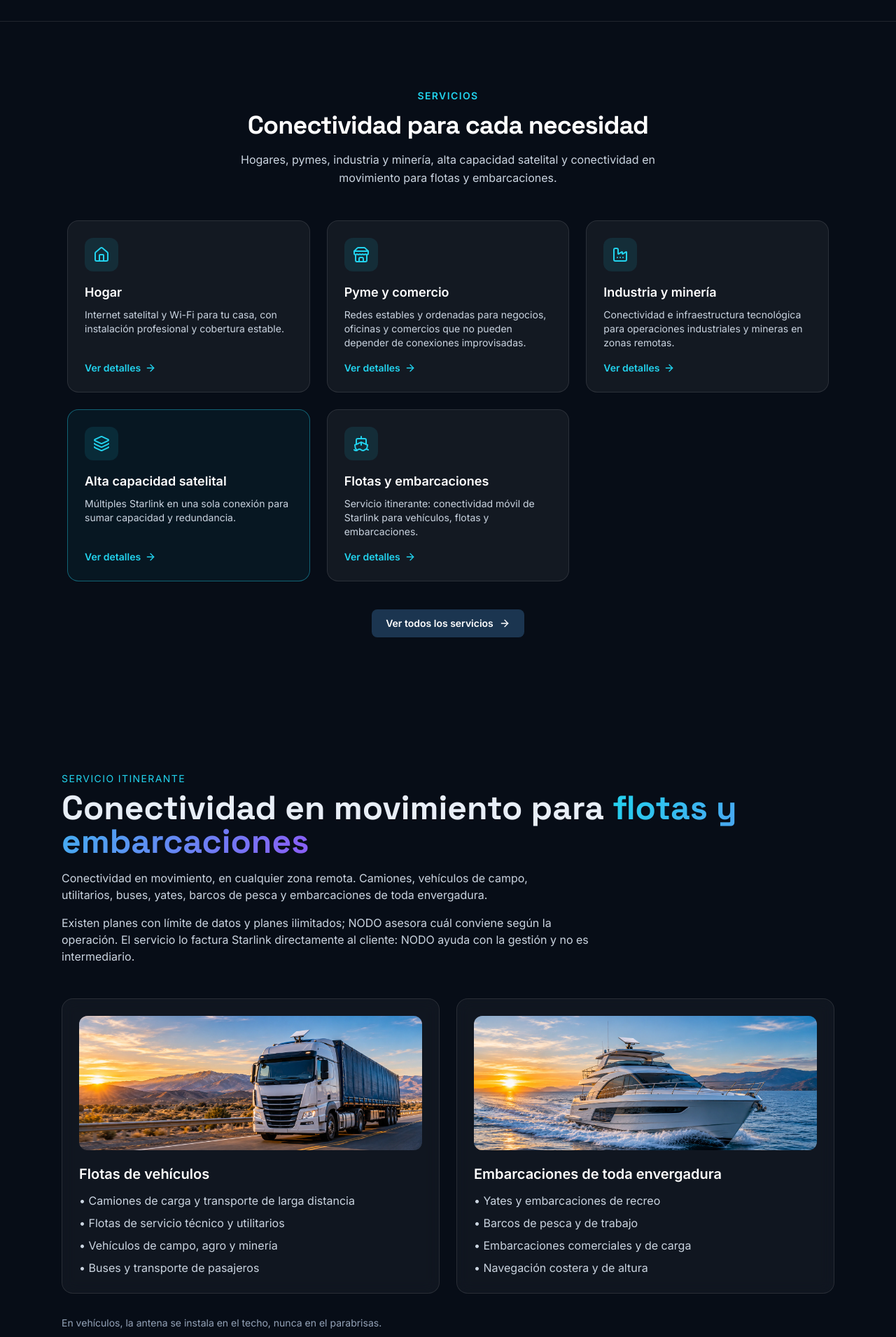
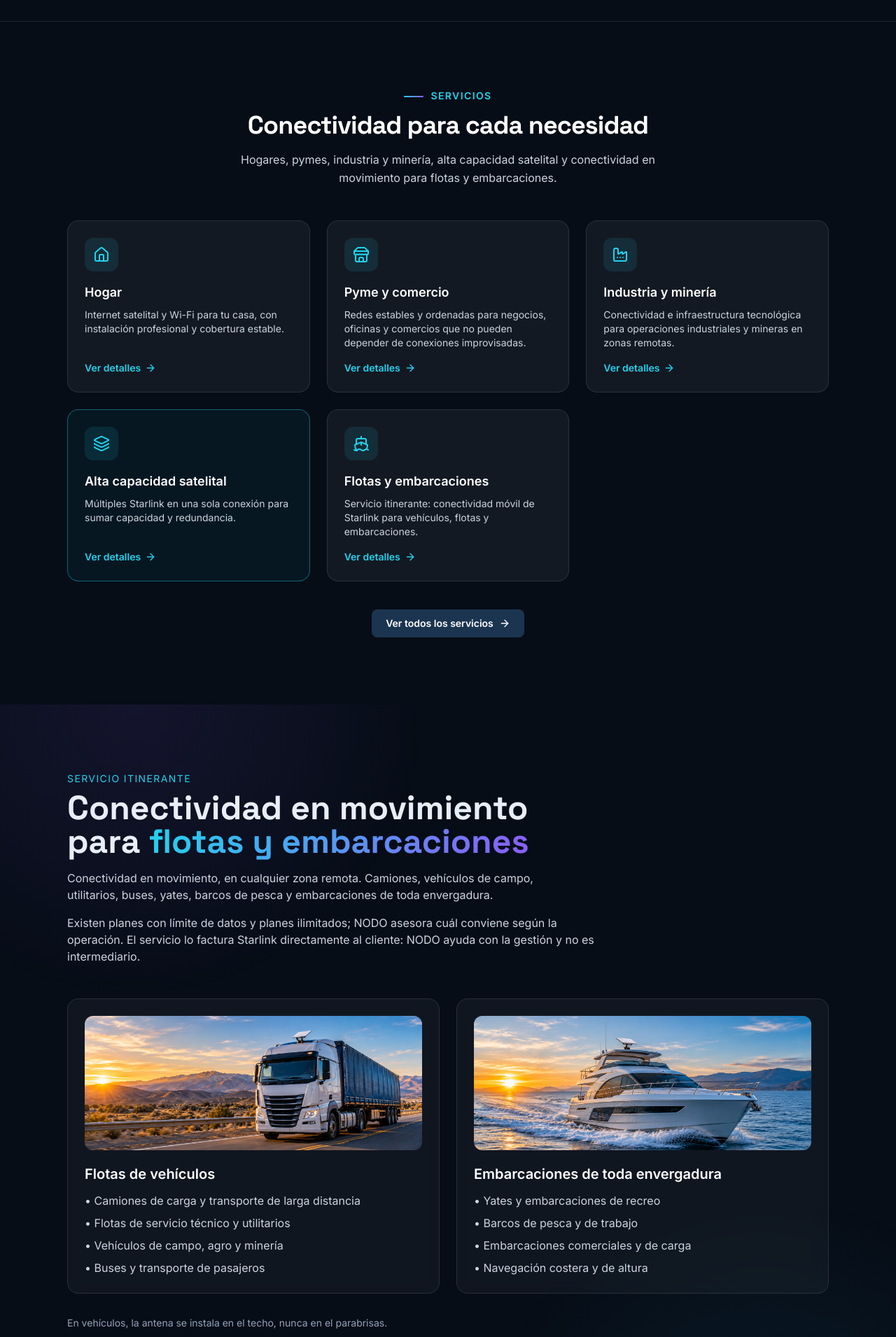
Before and after one commit to lucasprg07-lab/nodo-telecom, a Next.js app: page / in a window 1280 px wide. Shown: the part 840-2751 px from the top of the page at 70% size. Built offline with nearby package versions, Linux system fonts and the light colour scheme; no server answers.

Commit message:
feat(ui): sistema de diseño base y botones

```diff
--- a/app/globals.css
+++ b/app/globals.css
@@ -193,3 +193,64 @@
 [data-visible="true"] .diagram .seg {
   opacity: 1;
 }
+
+/* ===== Tokens de diseño ===== */
+:root {
+  --ease-out: cubic-bezier(0.22, 1, 0.36, 1);
+  --radius-card: 16px;
+}
+
+/* Títulos balanceados y anclas con margen para el menú fijo */
+h1,
+h2,
+h3 {
+  text-wrap: balance;
+}
+[id] {
+  scroll-margin-top: 6rem;
+}
+
+/* Foco visible coherente */
+:focus-visible {
+  outline: 2px solid var(--cyan);
+  outline-offset: 3px;
+}
+
+/* Fondo de sección con resplandor sutil (usar en secciones destacadas) */
+.section-glow {
+  position: relative;
+  isolation: isolate;
+}
+.section-glow::before {
+  content: "";
+  position: absolute;
+  inset: 0;
+  z-index: -1;
+  background:
+    radial-gradient(700px circle at 15% 0%, rgba(139, 92, 246, 0.1), transparent 60%),
+    radial-gradient(700px circle at 85% 100%, rgba(34, 211, 238, 0.08), transparent 60%);
+  pointer-events: none;
+}
+
+/* Tarjeta con borde luminoso al pasar el cursor (mejora de .card) */
+.card {
+  transition:
+    transform 0.35s var(--ease-out),
+    border-color 0.35s var(--ease-out),
+    box-shadow 0.35s var(--ease-out),
+    background-color 0.35s var(--ease-out);
+}
+.card:hover {
+  background-color: rgba(255, 255, 255, 0.06);
+}
+
+/* Línea decorativa para títulos de sección */
+.eyebrow-line {
+  display: inline-block;
+  width: 28px;
+  height: 2px;
+  margin-right: 10px;
+  vertical-align: middle;
+  background: var(--grad);
+  border-radius: 2px;
+}
--- a/components/home/AltaCapacidad.tsx
+++ b/components/home/AltaCapacidad.tsx
@@ -1,4 +1,5 @@
 import Image from "next/image";
+import { Container } from "@/components/ui/Container";
 import { Reveal } from "@/components/ui/Reveal";
 import { Diagram } from "@/components/ui/Diagram";
 
@@ -26,8 +27,9 @@ export function AltaCapacidad() {
   return (
     <section
       id="alta-capacidad"
-      className="mx-auto max-w-6xl scroll-mt-24 px-6 py-24"
+      className="section-glow scroll-mt-24 py-16 sm:py-24"
     >
+      <Container>
         <Reveal>
           <p className="text-sm uppercase tracking-widest text-violet-400">
             Servicio destacado
@@ -118,6 +120,7 @@ export function AltaCapacidad() {
             </Diagram>
           </Reveal>
         </div>
+      </Container>
     </section>
   );
 }
--- a/components/home/FlotasEmbarcaciones.tsx
+++ b/components/home/FlotasEmbarcaciones.tsx
@@ -1,4 +1,5 @@
 import Image from "next/image";
+import { Container } from "@/components/ui/Container";
 import { Reveal } from "@/components/ui/Reveal";
 
 const flotas = [
@@ -19,8 +20,9 @@ export function FlotasEmbarcaciones() {
   return (
     <section
       id="flotas-y-embarcaciones"
-      className="mx-auto max-w-6xl scroll-mt-24 px-6 py-24"
+      className="section-glow scroll-mt-24 py-16 sm:py-24"
     >
+      <Container>
         <Reveal>
           <p className="text-sm uppercase tracking-widest text-cyan-400">
             Servicio itinerante
@@ -112,6 +114,7 @@ export function FlotasEmbarcaciones() {
             </p>
           </div>
         </Reveal>
+      </Container>
     </section>
   );
 }
--- a/components/ui/Button.tsx
+++ b/components/ui/Button.tsx
@@ -6,14 +6,14 @@ type Variant = "primary" | "secondary" | "outline" | "ghost";
 type Size = "sm" | "md" | "lg";
 
 const baseStyles =
-  "inline-flex items-center justify-center gap-2 rounded-lg font-semibold transition-colors duration-150 focus-visible:outline-none focus-visible:ring-2 focus-visible:ring-electric-500 focus-visible:ring-offset-2 disabled:pointer-events-none disabled:opacity-60";
+  "inline-flex items-center justify-center gap-2 rounded-lg font-semibold transition-all duration-200 active:scale-[0.98] focus-visible:outline-none focus-visible:ring-2 focus-visible:ring-electric-500 focus-visible:ring-offset-2 disabled:pointer-events-none disabled:opacity-60";
 
 const variantStyles: Record<Variant, string> = {
   primary:
-    "bg-electric-500 text-navy-950 shadow-lg shadow-electric-500/20 hover:bg-electric-400 hover:shadow-electric-500/30",
+    "bg-gradient-to-r from-cyan-400 to-electric-500 text-navy-950 shadow-lg shadow-electric-500/20 hover:from-cyan-300 hover:to-electric-400 hover:shadow-electric-500/40",
   secondary: "bg-navy-800 text-white hover:bg-navy-700",
   outline: "border border-white/30 text-white hover:bg-white/10",
-  ghost: "text-navy-700 hover:bg-navy-50",
+  ghost: "text-cyan-300 hover:bg-white/5",
 };
 
 const sizeStyles: Record<Size, string> = {
--- a/components/ui/SectionHeading.tsx
+++ b/components/ui/SectionHeading.tsx
@@ -22,10 +22,14 @@ export function SectionHeading({
     >
       {eyebrow ? (
         <p className="text-sm font-semibold uppercase tracking-widest text-cyan-400">
+          <span
+            className={cn("eyebrow-line", align === "center" && "hidden")}
+            aria-hidden="true"
+          />
           {eyebrow}
         </p>
       ) : null}
-      <h2 className="mt-3 font-display text-3xl font-bold tracking-tight text-white sm:text-4xl">
+      <h2 className="mt-3 font-display text-3xl font-bold tracking-tight text-balance text-white sm:text-4xl">
         {title}
       </h2>
       {description ? (
--- a/next.config.ts
+++ b/next.config.ts
@@ -2,6 +2,21 @@ import type { NextConfig } from "next";
 
 const nextConfig: NextConfig = {
   reactStrictMode: true,
+  images: {
+    formats: ["image/avif", "image/webp"],
+    deviceSizes: [360, 640, 828, 1080, 1280, 1600, 1920],
+  },
+  async headers() {
+    return [
+      {
+        source: "/:path*",
+        headers: [
+          { key: "X-Content-Type-Options", value: "nosniff" },
+          { key: "Referrer-Policy", value: "strict-origin-when-cross-origin" },
+        ],
+      },
+    ];
+  },
 };
 
 export default nextConfig;
```
Lines whose indentation alone changed are shown as unchanged.
